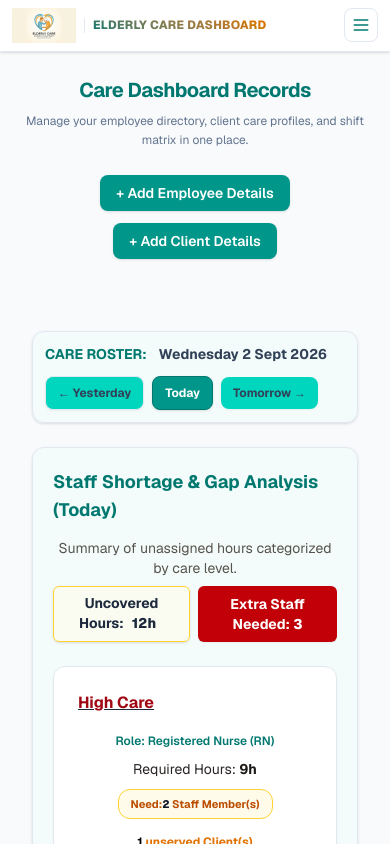
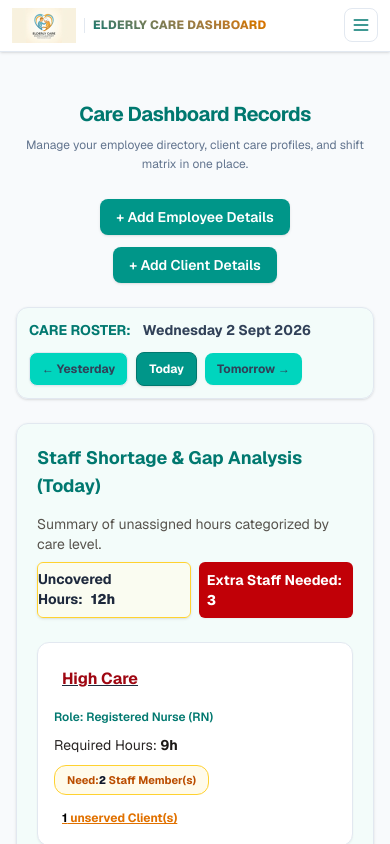
Before and after one commit to ashahsana-sketch/omsorg_dashboard, a Next.js app: page / in a window 390 px wide. Shown: the top 844 px of the page. Built offline with nearby package versions, Linux system fonts and the light colour scheme.

Commit message:
complete

```diff
--- a/app/Components/Header/Header.tsx
+++ b/app/Components/Header/Header.tsx
@@ -33,7 +33,7 @@ export default function Header() {
         </Link>
 
         {/* Center: Desktop Navigation */}
-        <nav className="hidden lg:flex items-center gap-1 rounded-xl bg-slate-50 p-1 ">
+        <nav className="hidden lg:flex ml-auto gap-1 rounded-xl bg-slate-50 p-1 ">
           <div className="bg-slate-50 p-1 rounded-lg border border-slate-200  transition-colors shadow-sm">
             <NavLink href="/employees">Employees List</NavLink>
           </div>
--- a/app/Components/Roster/RosterView.tsx
+++ b/app/Components/Roster/RosterView.tsx
@@ -262,7 +262,7 @@ export default function RosterView() {
   const totalExtraStaffNeeded = missingReqs.reduce((sum, item) => sum + item.estimatedStaffCount, 0);
 
   return (
-    <div className="max-w-6xl mx-auto p-4 space-y-6">
+    <div className="space-y-6">
       {/* Day Navigation Controls */}
       <div className="flex flex-col gap-3 rounded-xl border border-slate-200 bg-teal-50/60 p-3 shadow-sm sm:flex-row sm:items-center sm:justify-between">
         <div>
--- a/app/layout.tsx
+++ b/app/layout.tsx
@@ -20,13 +20,10 @@ export const metadata: Metadata = {
 
 export default function RootLayout({ children }: LayoutProps<"/">) {
   return (
-   <html lang="en" className={`${geistSans.variable} ${geistMono.variable} h-full antialiased`}>
-      <body className="antialiased bg-slate-50 min-h-screen flex flex-col text-slate-800">
-        {/* Header Har Page Par Show Hoga */}
+    <html lang="en" className={`${geistSans.variable} ${geistMono.variable}`}>
+      <body className=" flex flex-col bg-slate-50 text-slate-800 ">
         <Header />
-
-        {/* Dynamic Page Content */}
-        <main className="flex-1">
+        <main className="flex-1 w-full max-w-7xl mx-auto px-4 sm:px-6 py-6">
           {children}
         </main>
       </body>
--- a/app/page.tsx
+++ b/app/page.tsx
@@ -7,35 +7,37 @@ import ClientModal from "./clients/ClientModal";
 import RosterView from "./Components/Roster/RosterView";
 export default function Home() {
   return (
-    <div className="min-h-screen flex flex-col justify-between bg-slate-50">
-      {/* Main Content Area: Responsive Padding & Margins */}
-      <main className="flex-1 max-w-4xl w-full mx-auto px-4 sm:px-6 md:px-8 py-6 sm:py-10 md:py-12 space-y-6 sm:space-y-8 text-center">
+    <div className="min-h-screen flex flex-col bg-slate-50">
 
-        {/* Header Text Section */}
-        <div className="text-center space-y-2 max-w-2xl mx-auto">
+      <main className="py-6 space-y-6">
+
+        {/* Header */}
+        <div className="w-full text-center space-y-2">
           <h2 className="text-xl sm:text-2xl md:text-3xl font-bold text-teal-700 tracking-tight">
             Care Dashboard Records
           </h2>
+
           <p className="text-xs sm:text-sm text-slate-500 leading-relaxed">
             Manage your employee directory, client care profiles, and shift matrix in one place.
           </p>
         </div>
 
-        {/* Modal Action Triggers: Mobile par Full Width / Column View */}
-        <div className="flex flex-col sm:flex-row items-stretch sm:items-center justify-center gap-3 sm:gap-4 w-full max-w-md sm:max-w-none mx-auto">
-          <div className="w-full sm:w-auto">
-            <EmployeeModal />
-          </div>
-          <div className="w-full sm:w-auto">
-            <ClientModal />
-          </div>
+        {/* Buttons */}
+        <div className="w-full flex flex-col sm:flex-row items-center justify-center gap-3 sm:gap-4">
+          <EmployeeModal />
+          <ClientModal />
         </div>
-      <div className="min-h-screen bg-slate-50 py-8">
-      <RosterView />
-    </div>
+
+        {/* Roster */}
+        <div className="w-full">
+          <RosterView />
+        </div>
+
       </main>
 
-      <Footer />
+      {/* <Footer /> */}
+
     </div>
+    // <footer/>
   );
 }
```
